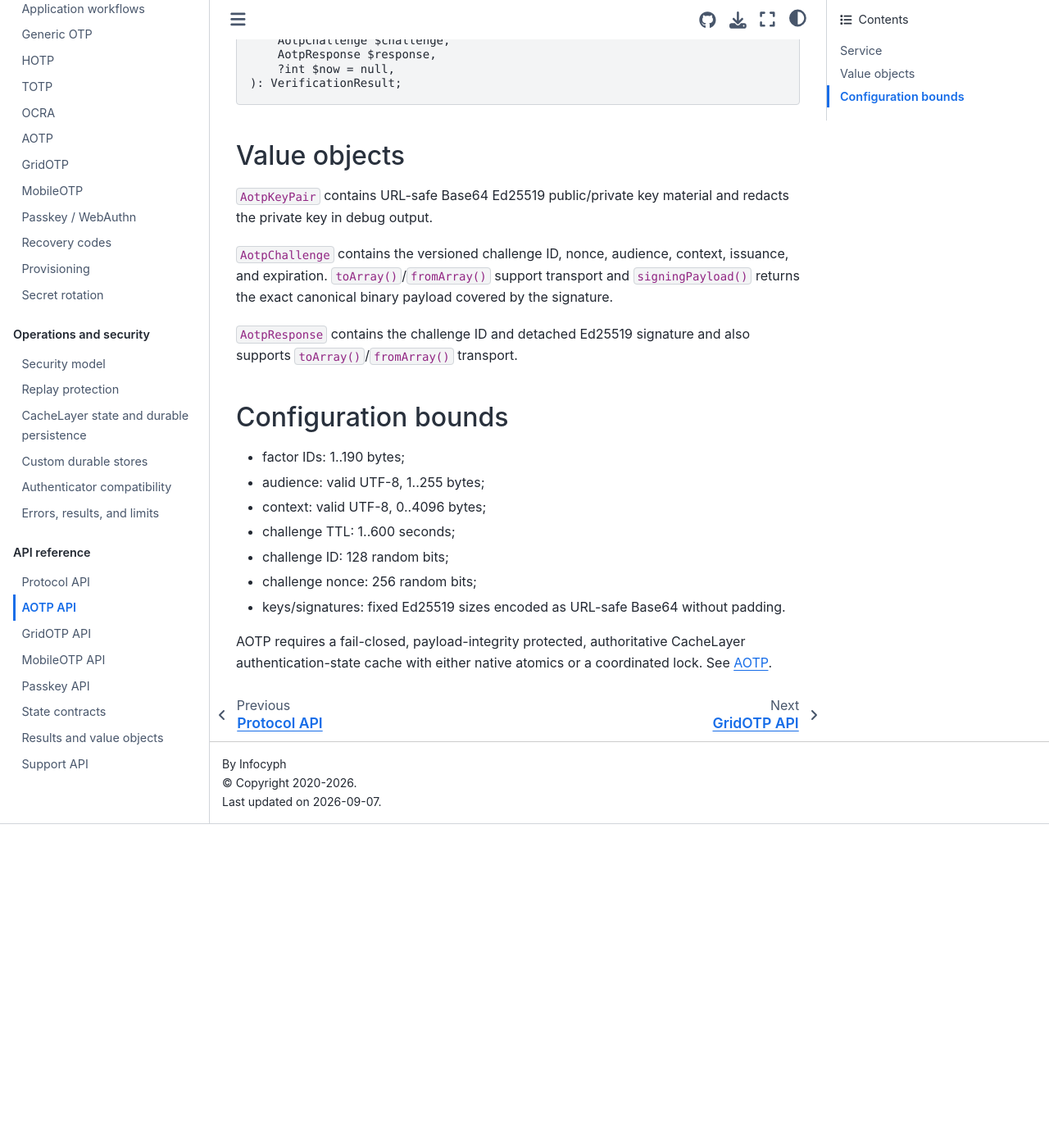
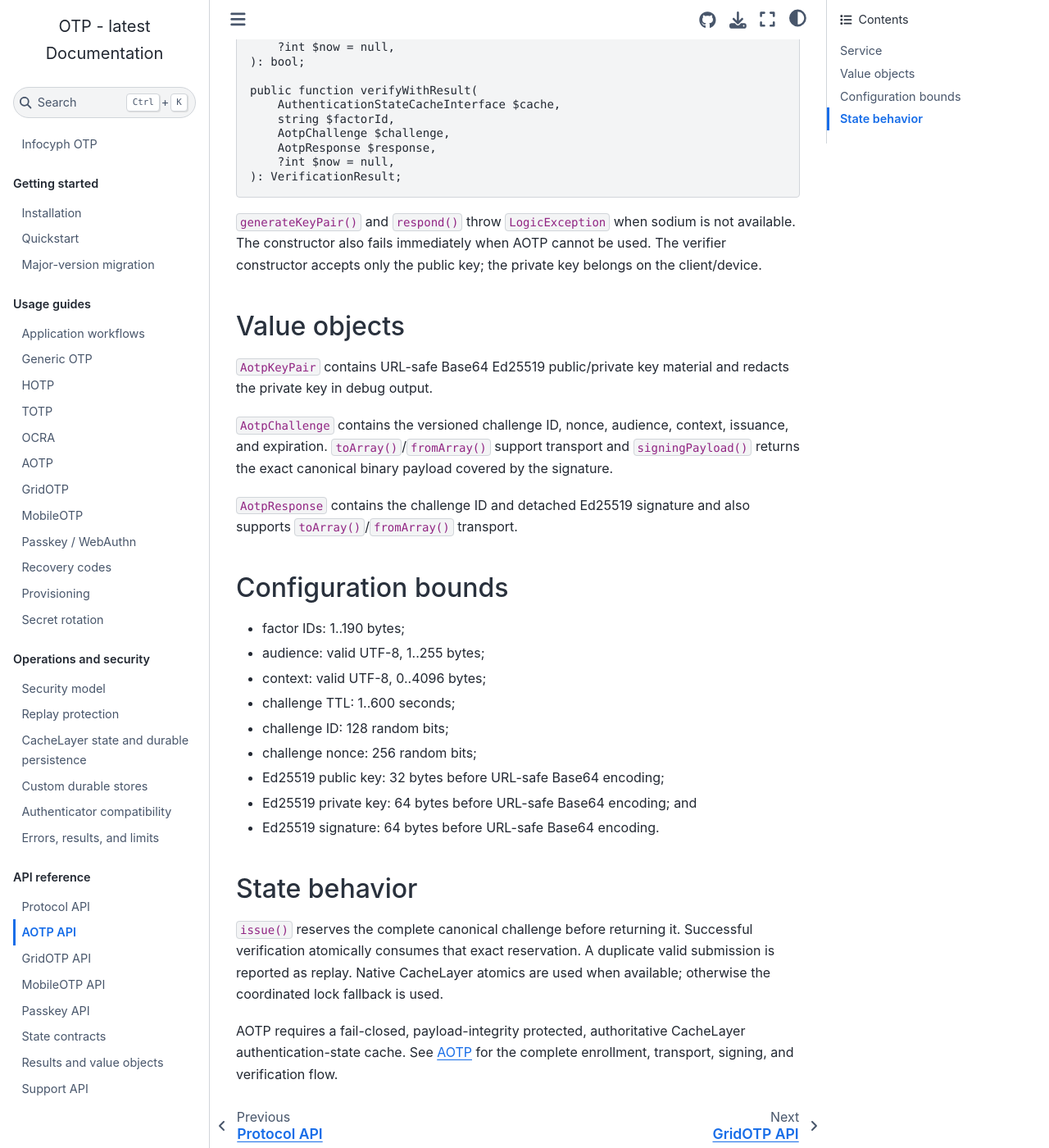
Before and after one commit to infocyph/OTP, a Sphinx documentation site: the page built from docs/api/aotp.rst, in a window 1280 px wide and 1400 px high, scrolled down 752 px. Shown: the whole window at 82% size. Built offline with Sphinx 7.4.7 and the Sphinx Book theme 1.1.4, drawn with Linux system fonts in a browser that asks for light colours; before the commit the page ends 1757 px from its top, so only the background shows below that; some of the changed text lies outside the part shown.

Commit message:
Expand AOTP API documentation

```diff
--- a/docs/api/aotp.rst
+++ b/docs/api/aotp.rst
@@ -1,5 +1,9 @@
 AOTP API
 ========
+
+``AOTP`` is available only when PHP's ``sodium`` extension is loaded. OTP lists
+``ext-sodium`` under Composer ``suggest`` and ``require-dev`` rather than as a
+mandatory runtime requirement.
 
 Service
 -------
@@ -12,6 +16,7 @@
    );
 
    public static function generateKeyPair(): AotpKeyPair;
+   public static function isAvailable(): bool;
 
    public static function respond(
        #[\SensitiveParameter] string $privateKey,
@@ -43,6 +48,11 @@
        ?int $now = null,
    ): VerificationResult;
 
+``generateKeyPair()`` and ``respond()`` throw ``LogicException`` when sodium is
+not available. The constructor also fails immediately when AOTP cannot be used.
+The verifier constructor accepts only the public key; the private key belongs on
+the client/device.
+
 Value objects
 -------------
 
@@ -66,8 +76,18 @@
 * challenge TTL: 1..600 seconds;
 * challenge ID: 128 random bits;
 * challenge nonce: 256 random bits;
-* keys/signatures: fixed Ed25519 sizes encoded as URL-safe Base64 without padding.
+* Ed25519 public key: 32 bytes before URL-safe Base64 encoding;
+* Ed25519 private key: 64 bytes before URL-safe Base64 encoding; and
+* Ed25519 signature: 64 bytes before URL-safe Base64 encoding.
+
+State behavior
+--------------
+
+``issue()`` reserves the complete canonical challenge before returning it.
+Successful verification atomically consumes that exact reservation. A duplicate
+valid submission is reported as replay. Native CacheLayer atomics are used when
+available; otherwise the coordinated lock fallback is used.
 
 AOTP requires a fail-closed, payload-integrity protected, authoritative
-CacheLayer authentication-state cache with either native atomics or a
-coordinated lock. See :doc:`../guides/aotp`.
+CacheLayer authentication-state cache. See :doc:`../guides/aotp` for the
+complete enrollment, transport, signing, and verification flow.
```
